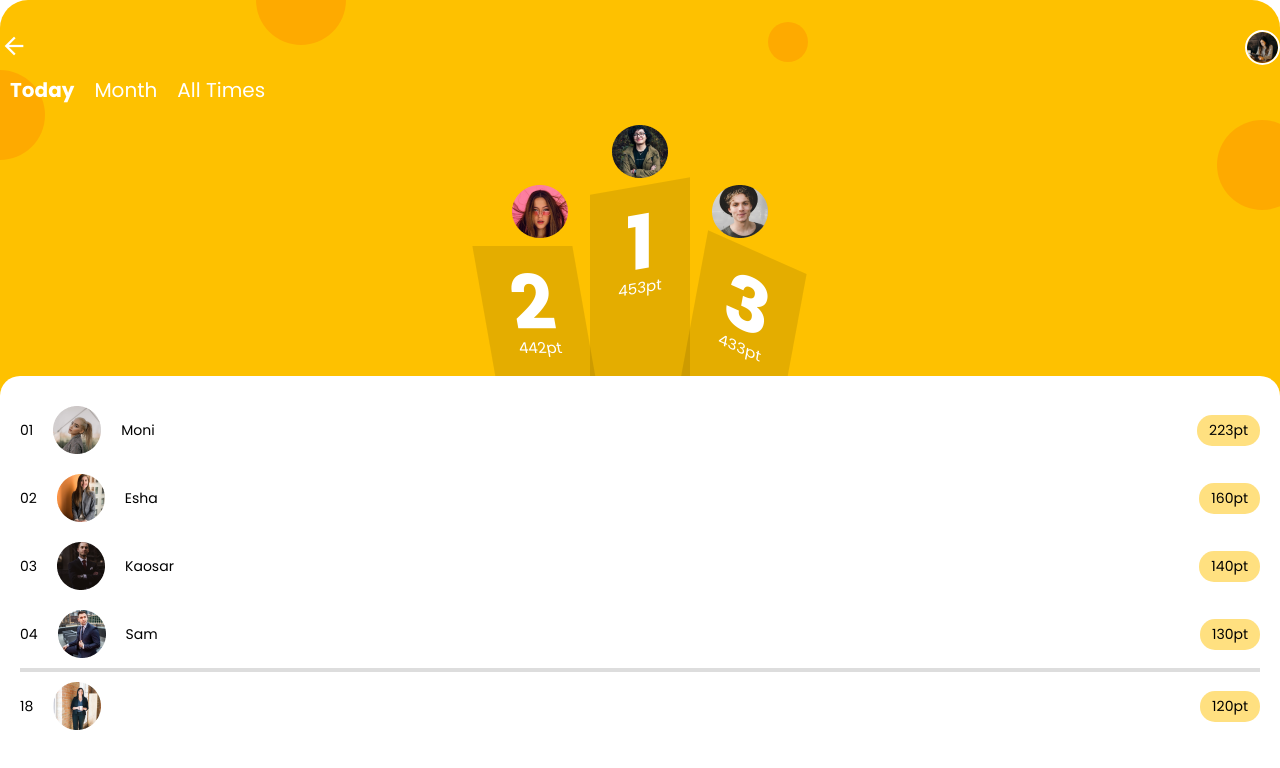
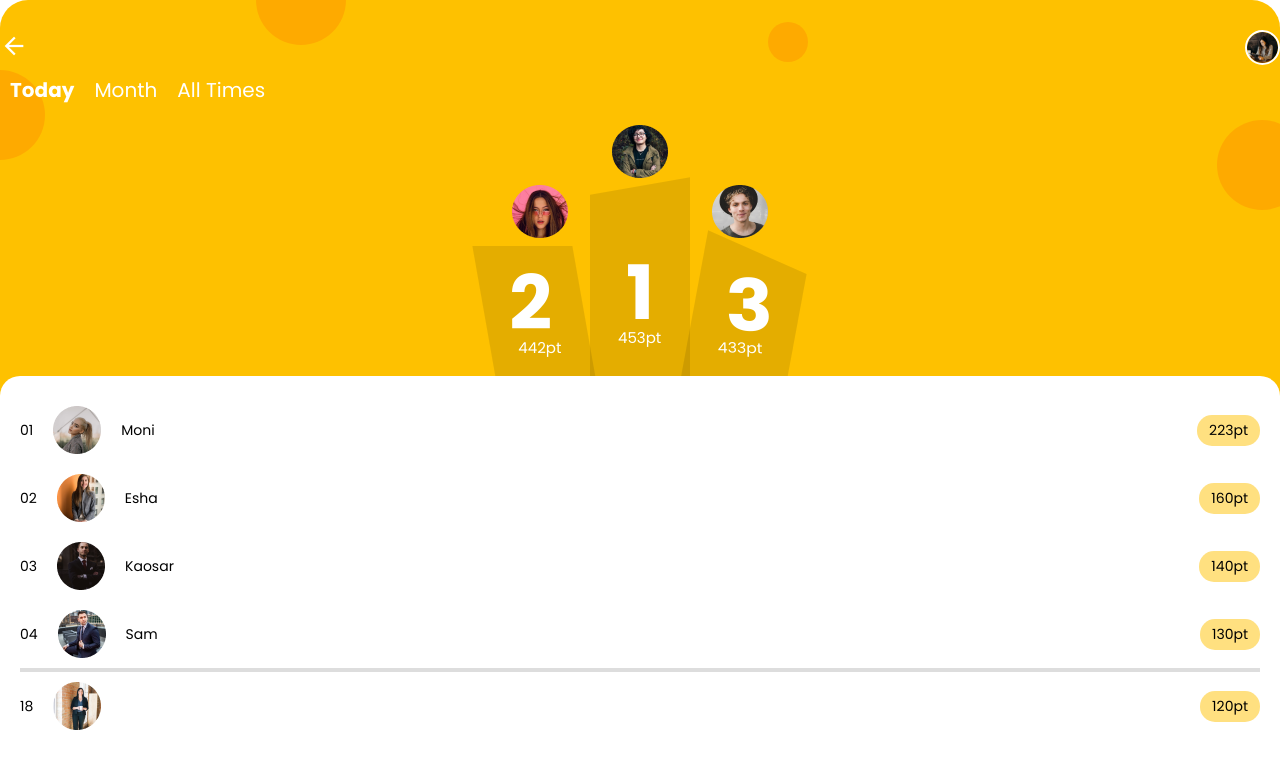
Before and after one commit to Tanishka-2000/quiz, a React (Vite) app: page /dashboard in a window 1280 px wide. Shown: the top 768 px of the page. Built offline with nearby package versions, Linux system fonts and the light colour scheme.

Commit message:
fix text align of top performers on dashboard

```diff
--- a/src/components/topers/styles.css
+++ b/src/components/topers/styles.css
@@ -23,15 +23,28 @@
     justify-content: start;
 }
 
+
 .topers .topper:nth-of-type(1) .board{
     transform: skewX(10deg);
 }
 .topers .topper:nth-of-type(2) .board{
     height: 260px;
     transform: skewY(-10deg);
+    padding-top: 50px;
 }
 .topers .topper:nth-of-type(3) .board{
     transform: skewY(15deg) rotateZ(10deg);
+}
+
+/* correcting skew of text */
+.topers .topper:nth-of-type(1) .board p{
+    transform: skewX(-10deg);
+}
+.topers .topper:nth-of-type(2) .board p{
+    transform: skewY(10deg);
+}
+.topers .topper:nth-of-type(3) .board p{
+    transform: skewY(-15deg) rotateZ(-10deg);
 }
 
 .topers .board p:nth-of-type(1){
```
